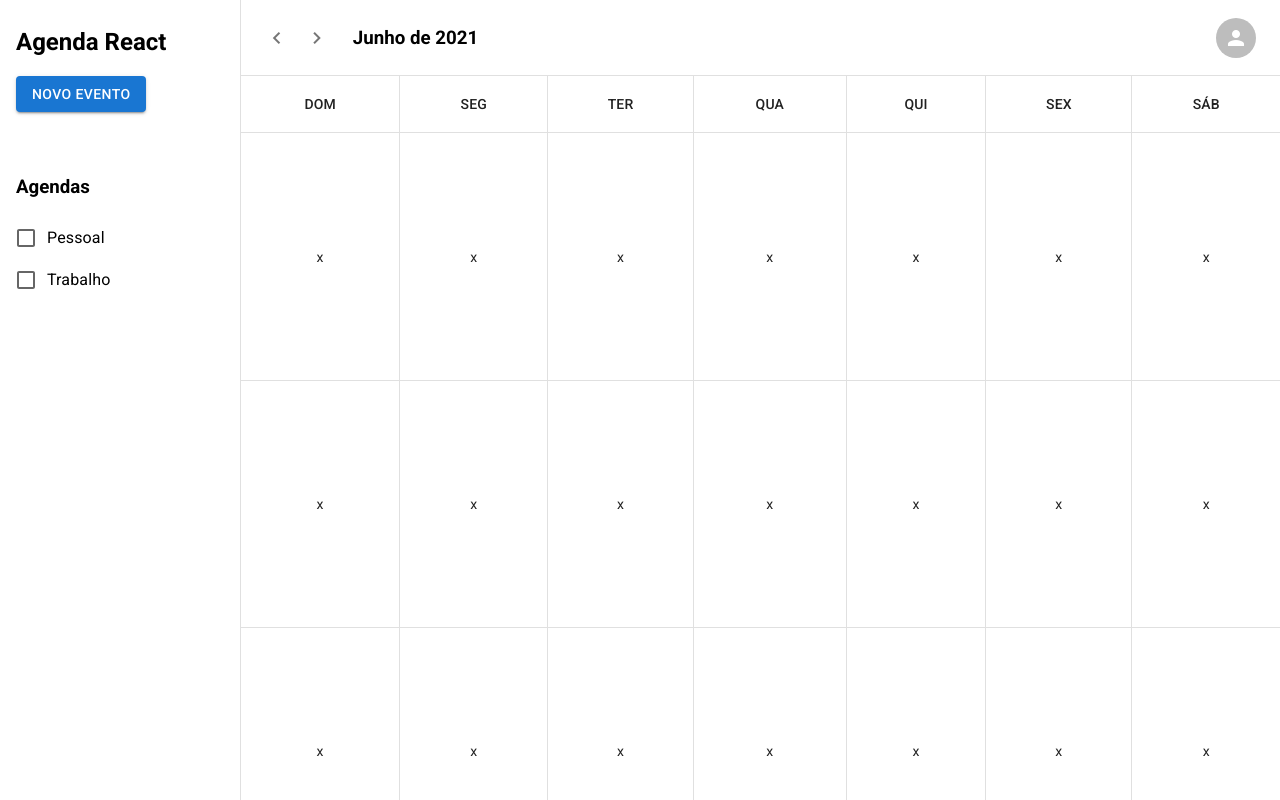
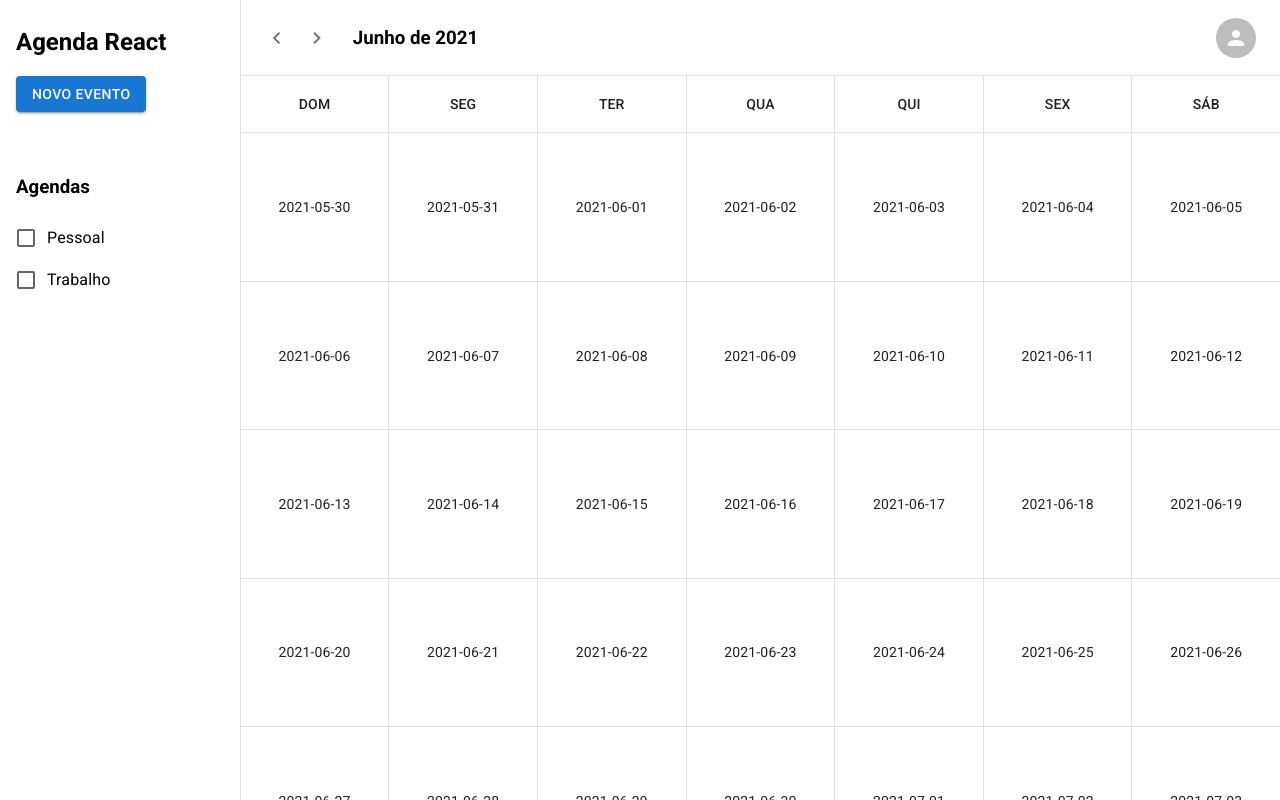
Before and after one commit to rafaellopes95/react-developer-bootcamp, a React (Create React App) app in the folder Modulo3/agenda-react/: page / in a window 1280 px wide. Built offline with nearby package versions, Linux system fonts and the light colour scheme.

Commit message:
Added generateCalendar logic

```diff
--- a/Modulo3/agenda-react/src/app/CalendarScreen.tsx
+++ b/Modulo3/agenda-react/src/app/CalendarScreen.tsx
@@ -27,6 +27,7 @@
 
 export function CalendarScreen() {
   const classes = useStyles();
+  const weeks = generateCalendar(getToday());
 
   return (
     <Box display="flex" height="100%" alignItems="stretch">
@@ -76,30 +77,52 @@
             </TableRow>
           </TableHead>
           <TableBody>
-            <TableRow>
-              {DAYS_OF_WEEK.map((day) => (
-                <TableCell key={day} align="center">
-                  x
-                </TableCell>
-              ))}
-            </TableRow>
-            <TableRow>
-              {DAYS_OF_WEEK.map((day) => (
-                <TableCell key={day} align="center">
-                  x
-                </TableCell>
-              ))}
-            </TableRow>
-            <TableRow>
-              {DAYS_OF_WEEK.map((day) => (
-                <TableCell key={day} align="center">
-                  x
-                </TableCell>
-              ))}
-            </TableRow>
+            {weeks.map((week, index) => (
+              <TableRow key={index}>
+                {week.map((cell) => (
+                  <TableCell key={cell.date} align="center">
+                    {cell.date}
+                  </TableCell>
+                ))}
+              </TableRow>
+            ))}
           </TableBody>
         </Table>
       </TableContainer>
     </Box>
   );
 }
+
+interface ICalendarCell {
+  date: string;
+}
+
+function generateCalendar(date: string): ICalendarCell[][] {
+  const weeks: ICalendarCell[][] = [];
+  const jsDate = new Date(date + "T12:00:00");
+  const currentMonth = jsDate.getMonth();
+
+  const currentDay = new Date(jsDate.valueOf());
+  currentDay.setDate(1);
+  const dayOfWeek = currentDay.getDay();
+  // A próxima linha move a data para o início da semana - domingo - caso o dia passado não seja um domingo.
+  currentDay.setDate(1 - dayOfWeek);
+
+  do {
+    const week: ICalendarCell[] = [];
+    for (let i = 0; i < DAYS_OF_WEEK.length; i++) {
+      const monthStr = (currentDay.getMonth() + 1).toString().padStart(2, "0");
+      const dayStr = currentDay.getDate().toString().padStart(2, "0");
+      const isoDate = `${currentDay.getFullYear()}-${monthStr}-${dayStr}`;
+      week.push({ date: isoDate });
+      currentDay.setDate(currentDay.getDate() + 1);
+    }
+    weeks.push(week);
+  } while (currentDay.getMonth() === currentMonth);
+
+  return weeks;
+}
+
+function getToday(): string {
+  return "2021-06-17";
+}
```
